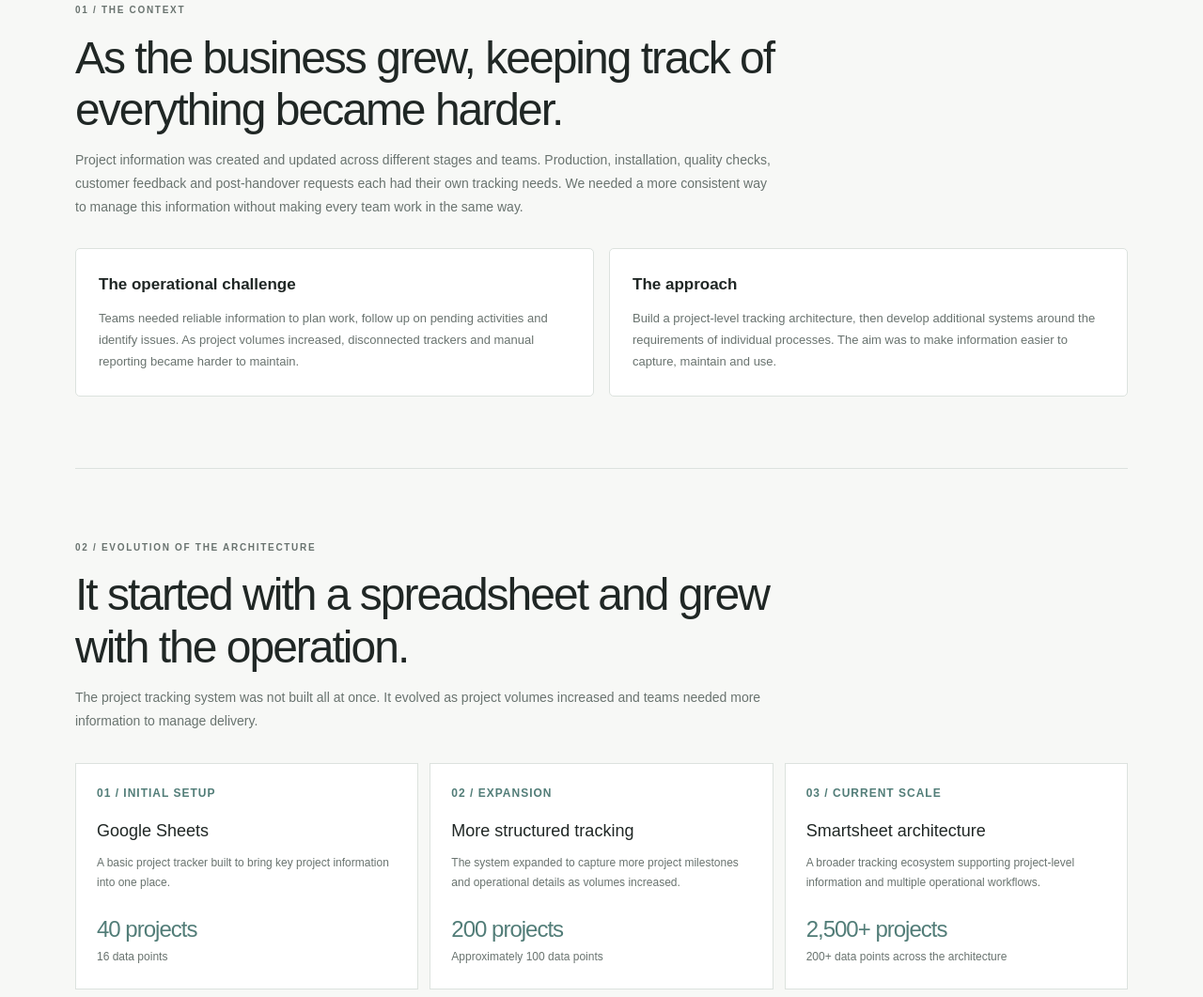
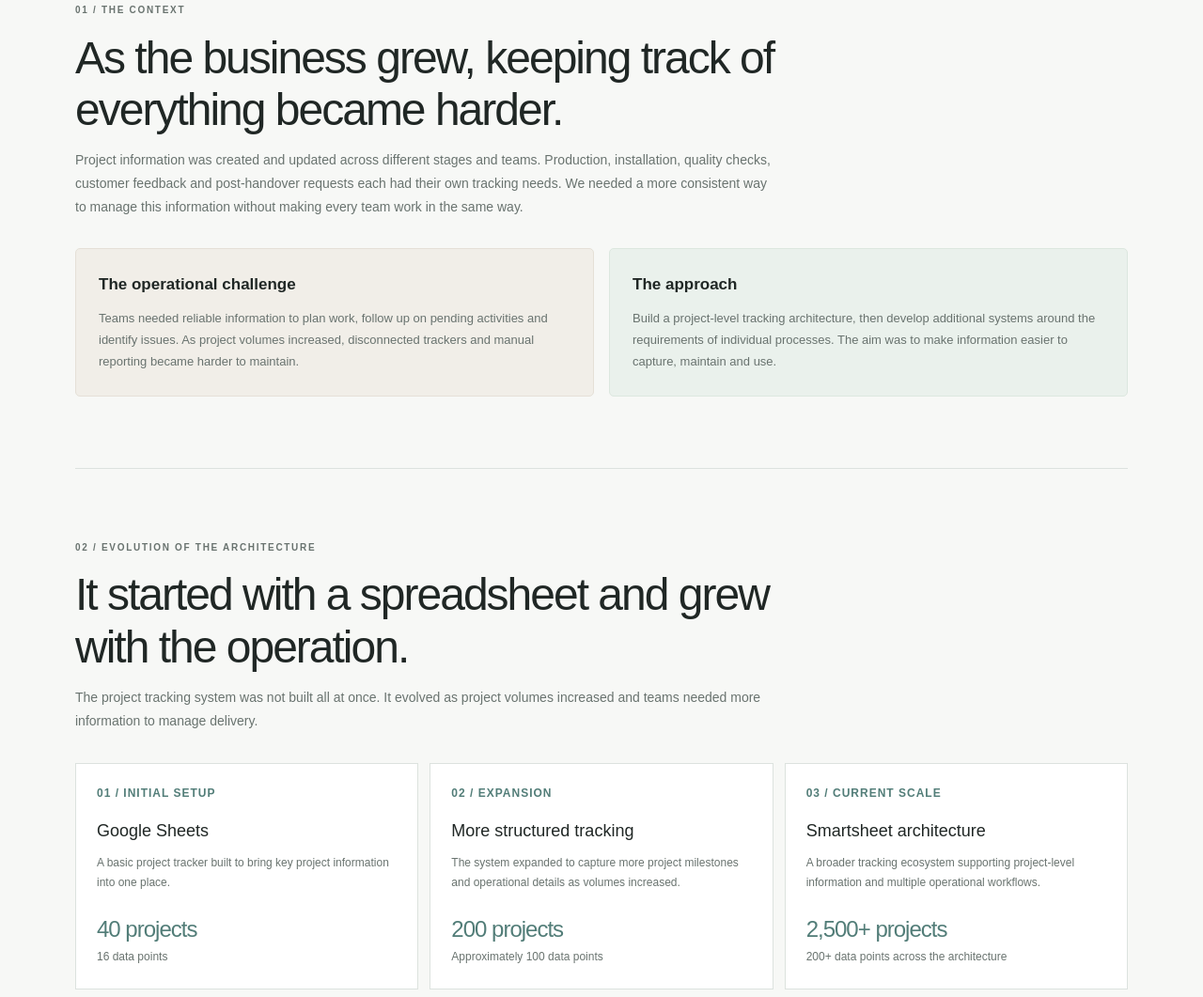
Before and after one commit to abhirajjoshi/portfolio, a plain HTML site: page operations-analytics.html in a window 1280 px wide. Shown: the part 744-1805 px from the top of the page at 94% size. Drawn offline with Linux system fonts and the light colour scheme.

Commit message:
Update operations-analytics.html

```diff
--- a/operations-analytics.html
+++ b/operations-analytics.html
@@ -167,6 +167,16 @@
       border-radius: 5px;
       background: var(--white);
     }
+
+    .two-col .panel:first-child {
+  background: #F1EEE8;
+  border-color: #E5E0D7;
+}
+
+.two-col .panel:last-child {
+  background: #EAF1EC;
+  border-color: #DCE7DF;
+}
 
     .panel h3 {
       margin: 0 0 10px;
```
